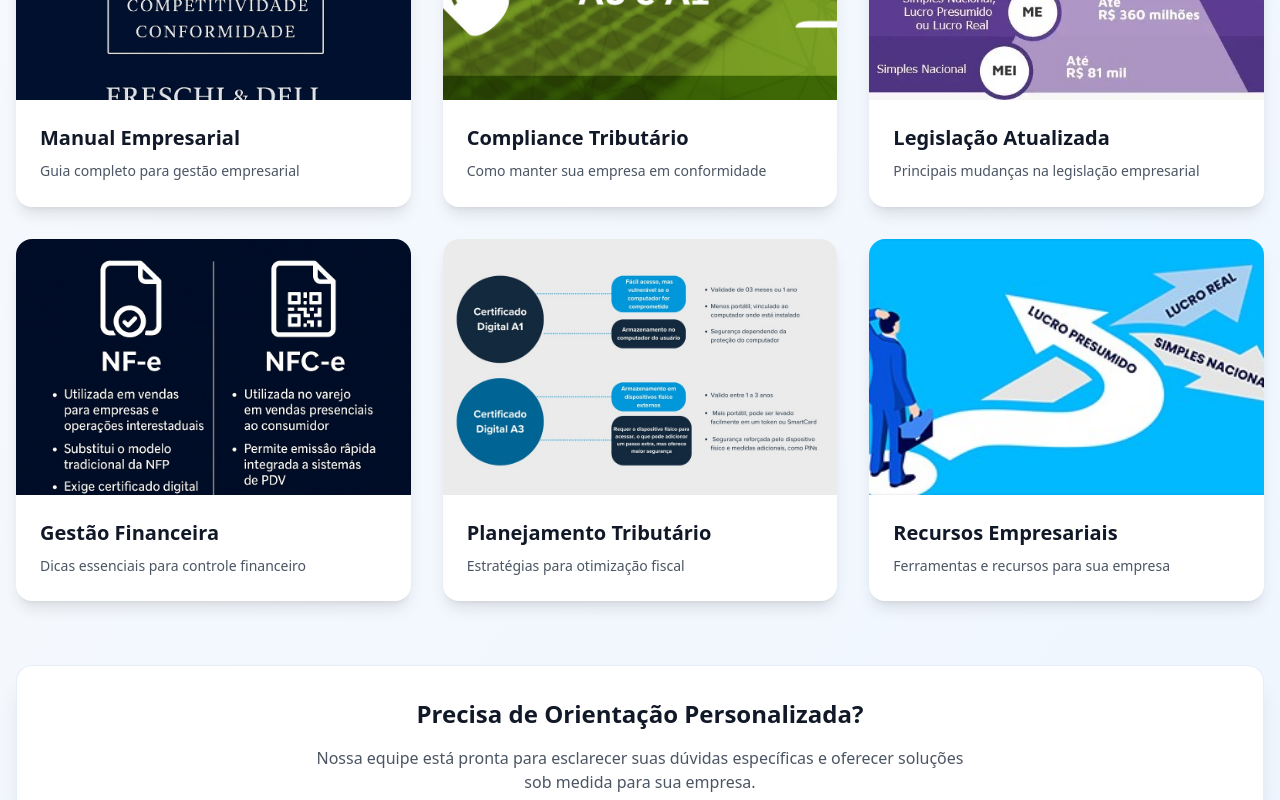
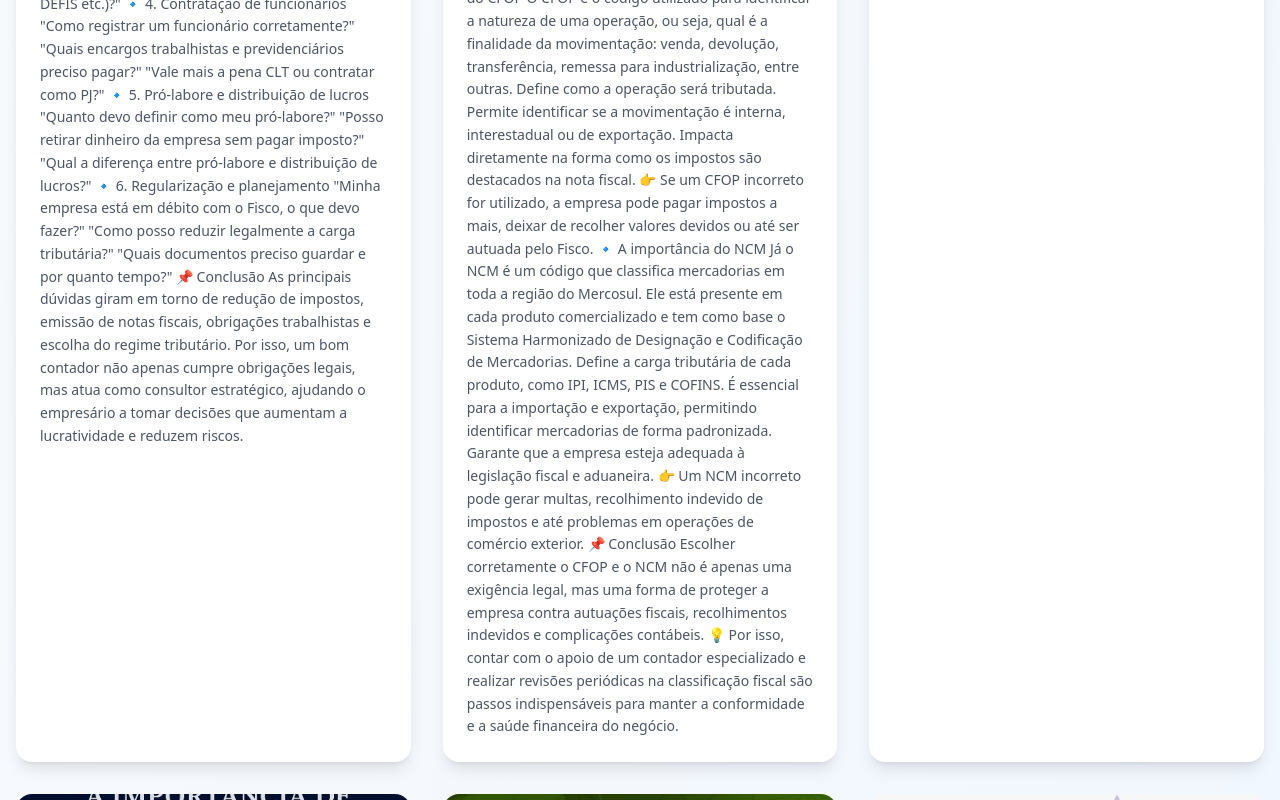
Before and after one commit to DevZipMateus/freschi-dell-showcase, a React (Vite) app: page / in a window 1280 px wide. Shown: the part 7200-8000 px from the top of the page. Built offline with nearby package versions, Linux system fonts and the light colour scheme.

Commit message:
Atualizar textos da seção de recursos

```diff
--- a/src/components/Resources.tsx
+++ b/src/components/Resources.tsx
@@ -9,55 +9,199 @@ const Resources = () => {
       id: 1,
       image: '/lovable-uploads/dfedad68-9c2e-4530-8af8-247220175eea.png',
       title: 'EMITIMOS SEU CERTIFICADO DIGITAL',
-      description: 'EMITIMOS SEU CERTIFICADO DIGITAL'
+      description: `🔹 1. Regime tributário
+
+"Qual regime é melhor para minha empresa: Simples Nacional, Lucro Presumido ou Lucro Real?"
+
+"Se eu mudar de regime, pago mais ou menos impostos?"
+
+🔹 2. Emissão de notas fiscais
+
+"Quando preciso emitir nota fiscal?"
+
+"Qual CFOP ou NCM devo usar?"
+
+"E se eu errar na emissão, posso corrigir depois?"
+
+🔹 3. Impostos e obrigações
+
+"Quais impostos minha empresa precisa pagar?"
+
+"Por que pago tanto imposto se vendo pouco?"
+
+"Quais são os prazos de entrega de declarações (DCTF, SPED, DEFIS etc.)?"
+
+🔹 4. Contratação de funcionários
+
+"Como registrar um funcionário corretamente?"
+
+"Quais encargos trabalhistas e previdenciários preciso pagar?"
+
+"Vale mais a pena CLT ou contratar como PJ?"
+
+🔹 5. Pró-labore e distribuição de lucros
+
+"Quanto devo definir como meu pró-labore?"
+
+"Posso retirar dinheiro da empresa sem pagar imposto?"
+
+"Qual a diferença entre pró-labore e distribuição de lucros?"
+
+🔹 6. Regularização e planejamento
+
+"Minha empresa está em débito com o Fisco, o que devo fazer?"
+
+"Como posso reduzir legalmente a carga tributária?"
+
+"Quais documentos preciso guardar e por quanto tempo?"
+
+📌 Conclusão
+
+As principais dúvidas giram em torno de redução de impostos, emissão de notas fiscais, obrigações trabalhistas e escolha do regime tributário.
+Por isso, um bom contador não apenas cumpre obrigações legais, mas atua como consultor estratégico, ajudando o empresário a tomar decisões que aumentam a lucratividade e reduzem riscos.`
     },
     {
       id: 2,
       image: '/lovable-uploads/624e861a-7f3d-47d8-a637-830dab17fa18.png',
       title: 'Guia Contábil',
-      description: 'Material educativo sobre práticas contábeis essenciais'
+      description: `A importância de escolher corretamente o CFOP nas vendas e o NCM
+
+No dia a dia das empresas, a correta classificação fiscal é fundamental para manter a conformidade com o Fisco e evitar problemas futuros. Dois códigos se destacam nesse processo: o CFOP (Código Fiscal de Operações e Prestações) e o NCM (Nomenclatura Comum do Mercosul).
+
+Apesar de muitas vezes passarem despercebidos, eles exercem um papel decisivo na emissão de notas fiscais, na apuração de impostos e até mesmo na precificação dos produtos.
+
+🔹 O papel do CFOP
+
+O CFOP é o código utilizado para identificar a natureza de uma operação, ou seja, qual é a finalidade da movimentação: venda, devolução, transferência, remessa para industrialização, entre outras.
+
+Define como a operação será tributada.
+
+Permite identificar se a movimentação é interna, interestadual ou de exportação.
+
+Impacta diretamente na forma como os impostos são destacados na nota fiscal.
+
+👉 Se um CFOP incorreto for utilizado, a empresa pode pagar impostos a mais, deixar de recolher valores devidos ou até ser autuada pelo Fisco.
+
+🔹 A importância do NCM
+
+Já o NCM é um código que classifica mercadorias em toda a região do Mercosul. Ele está presente em cada produto comercializado e tem como base o Sistema Harmonizado de Designação e Codificação de Mercadorias.
+
+Define a carga tributária de cada produto, como IPI, ICMS, PIS e COFINS.
+
+É essencial para a importação e exportação, permitindo identificar mercadorias de forma padronizada.
+
+Garante que a empresa esteja adequada à legislação fiscal e aduaneira.
+
+👉 Um NCM incorreto pode gerar multas, recolhimento indevido de impostos e até problemas em operações de comércio exterior.
+
+📌 Conclusão
+
+Escolher corretamente o CFOP e o NCM não é apenas uma exigência legal, mas uma forma de proteger a empresa contra autuações fiscais, recolhimentos indevidos e complicações contábeis.
+
+💡 Por isso, contar com o apoio de um contador especializado e realizar revisões periódicas na classificação fiscal são passos indispensáveis para manter a conformidade e a saúde financeira do negócio.`
     },
     {
       id: 3,
       image: '/lovable-uploads/16ae646d-6d2a-4600-b687-7155eb788358.png',
       title: 'Orientações Fiscais',
-      description: 'Informações importantes sobre obrigações fiscais'
+      description: 'CONTE COM NOSSOS SERVIÇOS PARA A CONFIGURAÇÃO CORRETA DO SEU SISTEMA'
     },
     {
       id: 4,
       image: '/lovable-uploads/4da0f481-59d4-40c8-a769-aab17a3cefb1.png',
       title: 'Manual Empresarial',
-      description: 'Guia completo para gestão empresarial'
+      description: 'CONTE CONOSCO!!!'
     },
     {
       id: 5,
       image: '/lovable-uploads/bac08049-d839-42b1-83d4-bc5eb15df87e.png',
-      title: 'Compliance Tributário',
-      description: 'Como manter sua empresa em conformidade'
+      title: 'EMITIMOS SEU CERTIFICADO DIGITAL',
+      description: ''
     },
     {
       id: 6,
       image: '/lovable-uploads/c1decb1e-6efd-4a2b-b6f3-afc493b34195.png',
       title: 'Legislação Atualizada',
-      description: 'Principais mudanças na legislação empresarial'
+      description: 'ENQUADRE SUA EMPRESA CONFORME SEU FATURAMENTO'
     },
     {
       id: 7,
       image: '/lovable-uploads/5d8789e7-1894-4a1c-acee-59ebc878b8f5.png',
       title: 'Gestão Financeira',
-      description: 'Dicas essenciais para controle financeiro'
+      description: 'MANTENHA O FISCAL EM DIA!'
     },
     {
       id: 8,
       image: '/lovable-uploads/47fb14a5-ac3c-4696-8308-5feaabb75c43.png',
-      title: 'Planejamento Tributário',
-      description: 'Estratégias para otimização fiscal'
+      title: 'QUAL CERTIFICADO ESCOLHER',
+      description: `QUAL CERTIFICADO ESCOLHER ?? Pois A diferença principal entre o certificado digital A1 e A3 está no local de armazenamento: o A1 é um arquivo eletrónico instalado num computador ou dispositivo móvel (com validade de 1 ano), enquanto o A3 é um dispositivo físico, como um cartão ou token (com validade de até 3 anos). O A1 é ideal para fácil mobilidade e uso em múltiplos dispositivos, mas o A3 é mais seguro, sendo preferido para transações sensíveis e com validade mais longa.
+Certificado A1
+Armazenamento:
+É um ficheiro de software instalado diretamente no computador ou dispositivo móvel.
+Acesso:
+Pode ser facilmente copiado e instalado em diversos dispositivos, oferecendo maior mobilidade.
+Validade:
+Tem uma validade menor, geralmente de 1 ano.
+Ideal para:
+Utilização em múltiplos dispositivos e para quem emite um grande número de documentos fiscais.
+Certificado A3
+Armazenamento: É guardado num suporte físico, como um cartão com chip ou um token USB.
+Acesso: Requer a utilização do dispositivo físico em cada computador, sendo menos versátil que o A1.
+Validade: Tem uma validade mais extensa, podendo ser de 1, 2 ou 3 anos.
+Segurança: Oferece maior segurança contra acessos não autorizados, sendo a escolha para transações de alto valor ou que exijam mais rigor.
+Qual escolher?
+Para empresas com alta demanda de emissão de notas fiscais e uso em diversos computadores: O A1 é mais prático e versátil.
+Para maior segurança em operações de dados sensíveis e transações de alto valor: O A3 é a opção mais segura.
+Para acesso a sistemas públicos: Alguns sistemas, como os do TST, exigem o certificado A3.
+A escolha entre o modelo A1 e A3 deve ser baseada nas necessidades específicas do negócio ou da pessoa física, considerando a segurança, a praticidade e o custo.`
     },
     {
       id: 9,
       image: '/lovable-uploads/ae3c7d33-3e59-44f1-8113-c75069265e9f.png',
-      title: 'Recursos Empresariais',
-      description: 'Ferramentas e recursos para sua empresa'
+      title: 'QUAL REGIME ADOTAR??',
+      description: `Qual regime tributário escolher para sua empresa?
+
+Na hora de abrir ou manter uma empresa, uma das decisões mais importantes é a escolha do regime tributário. Essa escolha impacta diretamente no valor dos impostos pagos, na burocracia do dia a dia e até na competitividade do negócio.
+
+No Brasil, existem três regimes principais: Simples Nacional, Lucro Presumido e Lucro Real. Entenda como funciona cada um e descubra qual pode ser o mais adequado para a sua empresa.
+
+🔹 Simples Nacional
+
+O Simples Nacional é voltado para micro e pequenas empresas, com faturamento de até R$ 4,8 milhões por ano.
+
+A grande vantagem é a unificação de vários impostos em uma única guia (DAS), simplificando o pagamento. Além disso, as alíquotas são progressivas e variam conforme o faturamento e a atividade exercida.
+
+👉 Ideal para empresas menores, que buscam praticidade e não possuem grandes despesas para abater.
+
+🔹 Lucro Presumido
+
+O Lucro Presumido pode ser utilizado por empresas com faturamento de até R$ 78 milhões por ano.
+
+Nesse regime, a Receita Federal presume a margem de lucro da empresa, que pode variar de 8% a 32% sobre o faturamento, dependendo da atividade. O imposto é calculado sobre essa base presumida, mesmo que o lucro real seja maior ou menor.
+
+👉 É vantajoso para empresas que têm margens de lucro elevadas, já que a tributação pode ser menor que no Lucro Real.
+
+🔹 Lucro Real
+
+O Lucro Real é obrigatório para grandes empresas e para segmentos específicos, como bancos e seguradoras, mas também pode ser escolhido por qualquer empresa.
+
+Aqui, os impostos são calculados sobre o lucro líquido efetivo (receitas menos despesas). Isso significa que, em períodos de prejuízo ou margens reduzidas, a carga tributária também diminui.
+
+👉 É o regime mais indicado para empresas com margens baixas ou que têm muitas despesas dedutíveis.
+
+📌 Conclusão
+
+Não existe um "melhor" regime tributário válido para todas as empresas. A escolha deve considerar:
+
+Faturamento anual
+
+Atividade exercida
+
+Margem de lucro
+
+Estrutura de custos
+
+A decisão correta pode representar uma grande economia em impostos e maior saúde financeira para o negócio.`
     }
   ];
 
```
